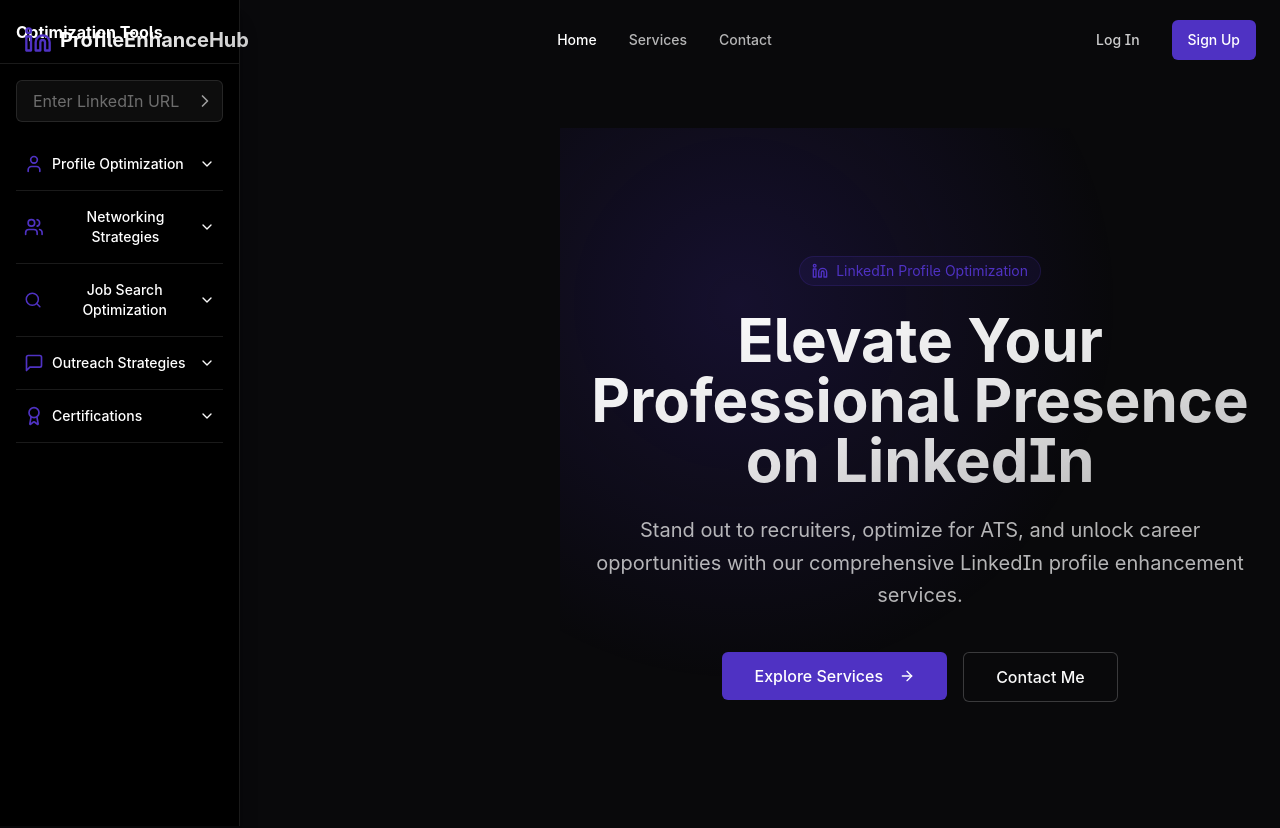
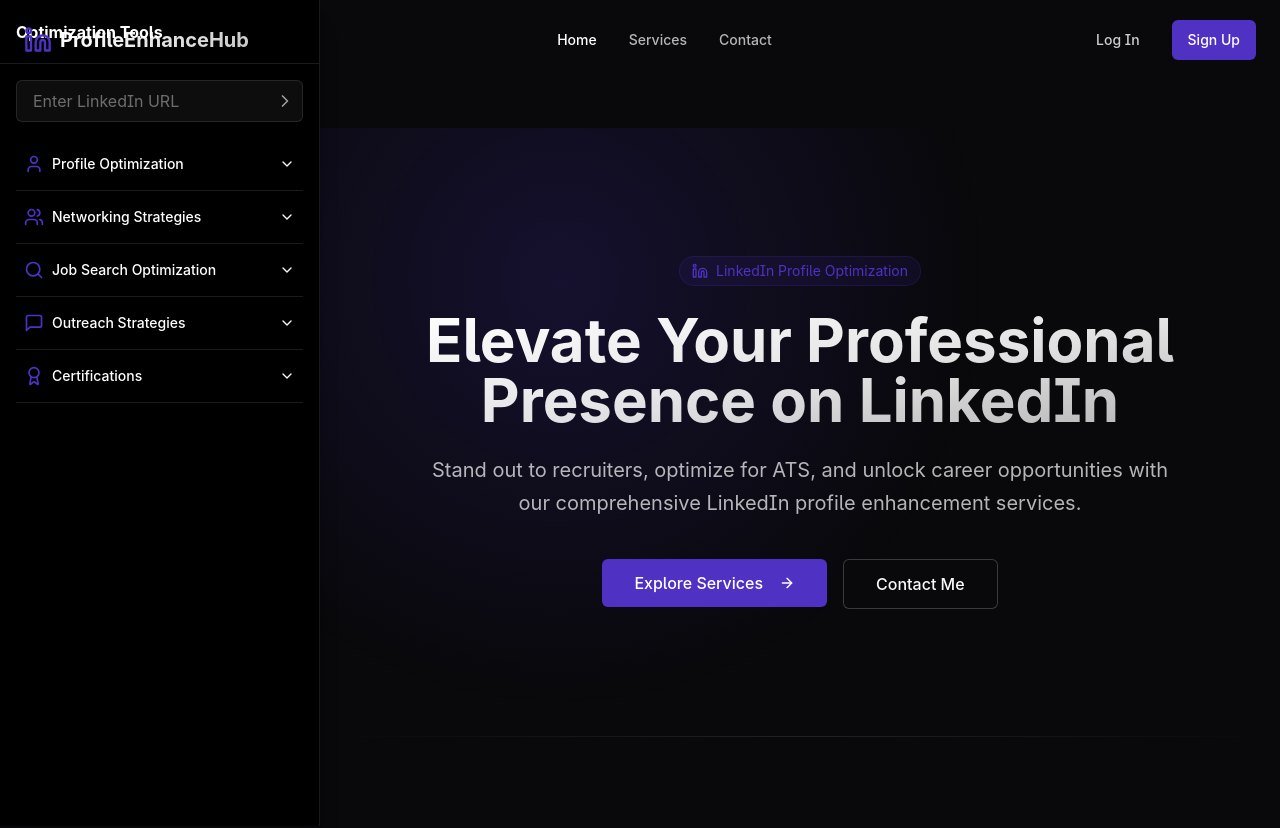
Before and after one commit to dishagiri23/profileenhancehub, a React (Vite) app: page / in a window 1280 px wide. Shown: the top 828 px of the page. Built offline with nearby package versions, Linux system fonts and the light colour scheme.

Commit message:
Adjust hero section alignment
Adjusted the alignment of the hero section on the home, services, and contact pages to be centered on the page.
</

```diff
--- a/src/components/Layout.tsx
+++ b/src/components/Layout.tsx
@@ -1,4 +1,3 @@
-
 import { useState, useEffect } from "react";
 import { Outlet, useLocation } from "react-router-dom";
 import Navbar from "./Navbar";
@@ -37,18 +36,22 @@ const Layout = () => {
   }, []);
 
   return (
-    <div className="flex min-h-screen bg-background text-foreground">
-      {/* Sidebar for optimization tools */}
-      <Sidebar isOpen={isSidebarOpen} setIsOpen={setIsSidebarOpen} />
+    <div className="flex flex-col min-h-screen bg-background text-foreground">
+      <Navbar setIsSidebarOpen={setIsSidebarOpen} />
 
-      {/* Main content */}
-      <div className="flex flex-col w-full min-h-screen">
-        <Navbar setIsSidebarOpen={setIsSidebarOpen} />
-        <main className="flex-grow page-transition-in pt-16">
-          <Outlet />
-        </main>
-        <Footer />
+      <div className="flex flex-1 w-full">
+        {/* Sidebar for optimization tools */}
+        <Sidebar isOpen={isSidebarOpen} setIsOpen={setIsSidebarOpen} />
+
+        {/* Main content - centered */}
+        <div className="flex-1 mx-auto w-full max-w-screen-xl">
+          <main className="flex-grow page-transition-in pt-16">
+            <Outlet />
+          </main>
+        </div>
       </div>
+
+      <Footer />
     </div>
   );
 };
--- a/src/index.css
+++ b/src/index.css
@@ -1,4 +1,3 @@
-
 @tailwind base;
 @tailwind components;
 @tailwind utilities;
@@ -71,6 +70,10 @@
 
   .text-linkedin {
     @apply text-[#0A66C2];
+  }
+
+  .centered-content {
+    @apply max-w-screen-xl mx-auto px-4 sm:px-6 md:px-8;
   }
 }
 
@@ -238,36 +241,45 @@
     min-height: 4rem;
   }
 
-  aside .h-16 h2.text-lg, aside .h-16 h2.text-base {
+  aside .h-16 h2, aside .h-16 h2.text-lg, aside .h-16 h2.text-base {
     font-size: 0.9rem;
     max-width: 80%;
     overflow: hidden;
     text-overflow: ellipsis;
     white-space: nowrap;
   }
+
+  /* Ensure sidebar items don't overflow */
+  aside .overflow-y-auto .space-y-1 button span {
+    white-space: nowrap;
+    overflow: hidden;
+    text-overflow: ellipsis;
+  }
 }
 
-/* Make sure sidebar buttons are responsive */
-@media (max-width: 374px) {
-  aside button span,
-  aside .text-sm {
-    font-size: 0.8rem;
-  }
+/* Center hero sections on all pages */
+.hero-section, .section-container {
+  @apply max-w-screen-xl mx-auto w-full px-4 sm:px-6;
+}
 
-  aside .w-80 {
-    width: 80%;
-  }
+section .container {
+  @apply max-w-screen-xl mx-auto;
 }
 
 /* Fix layout when sidebar and content are shown together */
 @media (min-width: 1024px) {
-  .flex.min-h-screen > div.flex-col {
-    margin-left: 20rem; /* Width of sidebar */
-    width: calc(100% - 20rem);
+  .flex.min-h-screen > div.flex-1 {
+    width: 100%;
+    max-width: 100%;
   }
 
   aside.w-80 {
     width: 20rem;
+    min-width: 20rem;
+  }
+
+  main.page-transition-in {
+    padding-left: 0;
   }
 }
 
```
